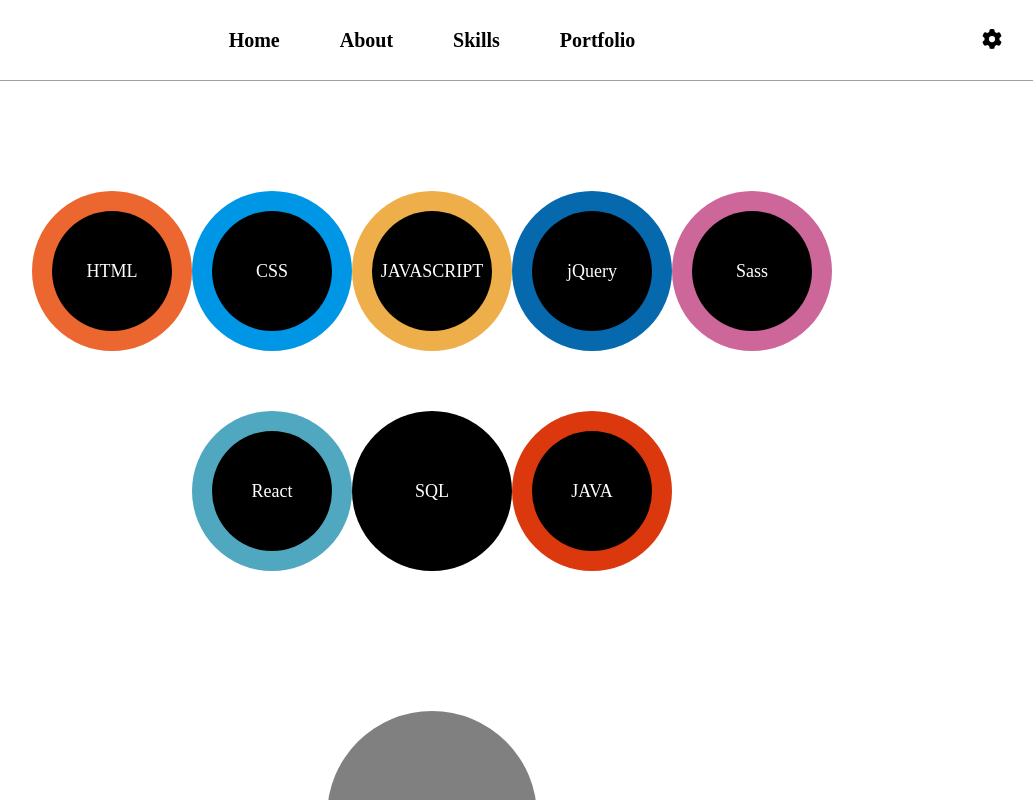
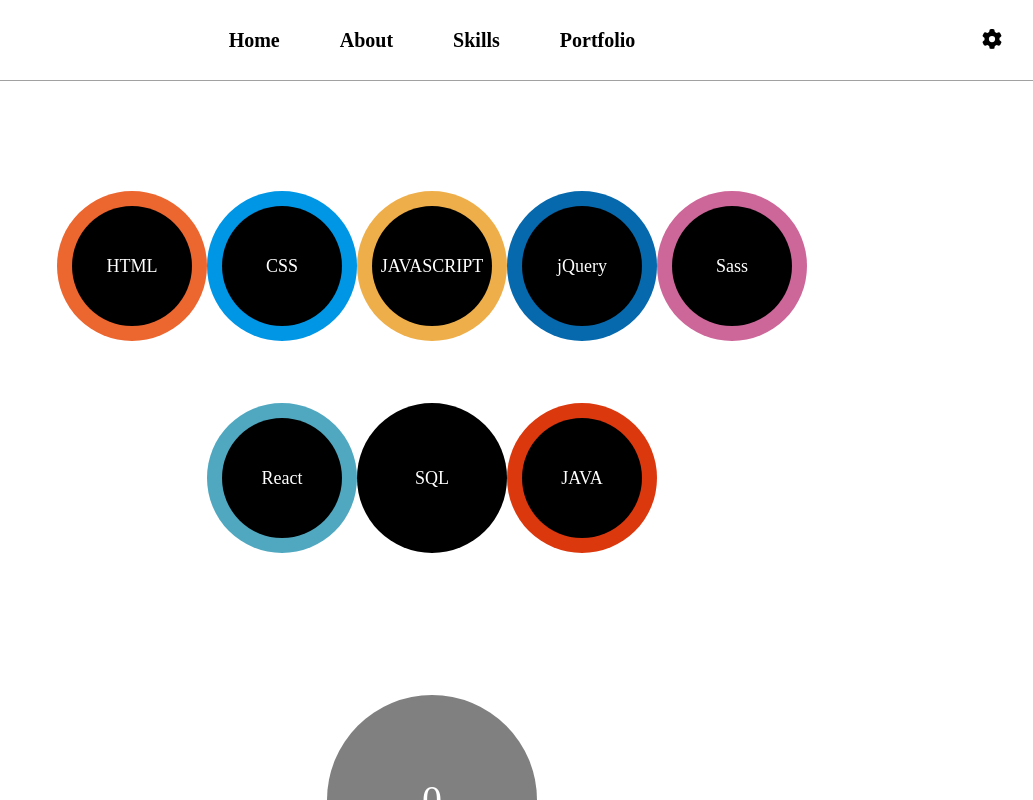
Before and after one commit to hhhjj503/React_Portfolio, a React (Create React App) app: page /React_Portfolio/skills in a window 1280 px wide. Shown: the top 800 px of the page, without its empty margins (208-1241 px from the left). Built offline with nearby package versions, Linux system fonts and the light colour scheme.

Commit message:
20230525

```diff
--- a/src/components/Li.js
+++ b/src/components/Li.js
@@ -2,15 +2,27 @@
 import styled, { keyframes } from 'styled-components';
 
 const Li = ({ background, animation, score, onClick, children }) => {
+  const showElements = () => {
+    return keyframes`
+      0% {
+
+      }
+      100% {
+        top:0;
+        opacity:1
+      }
+    `;
+  };
+
   const LiComponent = styled.li`
     color: white;
     position: relative;
     display: inline-block;
     margin: 30px 0;
     text-align: center;
-    width: 160px;
-    height: 160px;
-    line-height: 160px;
+    width: 150px;
+    height: 150px;
+    line-height: 150px;
     box-sizing: border-box;
     background-color: ${() => (background === '' ? '#626262' : background)};
     //border-radius: 10px;
@@ -18,6 +30,36 @@
     transition: 0.3s ease-in-out;
     cursor: pointer;
     position: relative;
+    overflow: hidden;
+    top: 30px;
+    opacity: 0;
+    animation: ${showElements} 0.5s forwards ease;
+
+    &:nth-child(2) {
+      animation-delay: 0.1s;
+    }
+    &:nth-child(3) {
+      animation-delay: 0.2s;
+    }
+    &:nth-child(4) {
+      animation-delay: 0.3s;
+    }
+    &:nth-child(5) {
+      animation-delay: 0.4s;
+    }
+    &:nth-child(6) {
+      animation-delay: 0.5s;
+    }
+    &:nth-child(7) {
+      animation-delay: 0.6s;
+    }
+    &:nth-child(8) {
+      animation-delay: 0.7s;
+    }
+
+    &:hover {
+      border-radius: 10px;
+    }
 
     &:before {
       content: '';
@@ -43,11 +85,11 @@
     }
 
     & svg {
-      width: 160px;
-      height: 160px;
+      width: 150px;
+      height: 150px;
       fill: none;
       stroke: white;
-      stroke-width: 10px;
+      stroke-width: 5px;
       //stroke-dasharray: 250;
       stroke-linecap: round;
       stroke-dashoffset: -100;
@@ -159,7 +201,7 @@
     <LiComponent onClick={() => onClick(background, score)}>
       <span>{children}</span>
       <svg className="pc">
-        <circle cx="80" cy="80" r="60" />
+        <circle cx="75" cy="75" r="60" />
       </svg>
       <svg className="tablet">
         <circle cx="60" cy="60" r="50" />
--- a/src/pages/Header.js
+++ b/src/pages/Header.js
@@ -115,7 +115,7 @@
           </li>
         </Ul>
         <Config onClick={() => changeActive()}>
-          <img src={gear} alt="gear" />
+          <img src={gear} alt="톱니바퀴 아이콘 이미지" />
         </Config>
         <Palette onClick={changeColor} active={active}></Palette>
       </Header>
--- a/src/pages/Home.js
+++ b/src/pages/Home.js
@@ -1,5 +1,5 @@
-import React from 'react';
-import styled from 'styled-components';
+import React, { useEffect, useState } from 'react';
+import styled, { keyframes } from 'styled-components';
 import { DivWrapper } from '../styles/DivWrapper';
 import { H1 } from '../styles/H1';
 import { Link } from '../../node_modules/react-router-dom/dist/index';
@@ -7,6 +7,7 @@
 const Home = () => {
   //P태그
   const P = styled.p`
+  font-family: font-family: "Roboto", "Noto Sans KR", sans-serif;
     font-size: ${(props) => (props.size === '' ? '1.2rem' : props.size)};
     text-align: center;
     font-weight: ${(props) =>
@@ -25,12 +26,12 @@
     }
 
     & .sub {
-      font-size: 3rem;
+      font-size: 2.7rem;
     }
 
-    @media screen and (min-width: 480px) and (max-width: 767px) {
+    @media screen and (min-width: 480px) and (max-width: 768px) {
       line-height: 30px;
-      font-size: 2.5rem;
+      font-size: 3rem;
 
       & .sub {
         font-size: 2rem;
@@ -43,22 +44,46 @@
 
       & .sub {
         font-size: 1.5rem;
+        margin-top:30px;
       }
     } ;
   `;
 
+  const [update, setUpdate] = useState(false);
+
+  useEffect(() => {
+    setUpdate(true);
+  }, []);
+
+  const changeShape = (size) => {
+    return keyframes`
+    0% {
+     border : 0;
+    }
+    100% {
+      width: ${size};
+      height: ${size};
+      border: 1px solid black;
+    }
+    `;
+  };
+
   //배경원
   const ColorBox = styled.div`
-    width: 500px;
-    height: 500px;
-    border-radius: 50%;
-    background-color: white;
-    border: 1px solid black;
+    width: 100%;
+    height: 100%;
+    border-radius: ${(props) => (props.update === true ? '50%' : '0')};
+    box-sizing: border-box;
     position: absolute;
     top: 50%;
     left: 50%;
     transform: translate(-50%, -50%);
-    transition: 0.3s ease-in-out;
+    animation: ${(props) =>
+      props.update === true ? changeShape('500px') : ''};
+    animation-duration: 0.5s;
+    animation-fill-mode: forwards;
+    animation-timing-function: ease;
+    transition: 0.3s ease;
 
     &:hover {
       background-color: black;
@@ -72,15 +97,21 @@
       }
     }
 
-    @media screen and (min-width: 480px) and (max-width: 767px) {
-      height: 350px;
-      width: 350px;
+    @media screen and (min-width: 480px) and (max-width: 768px) {
+      animation: ${(props) =>
+        props.update === true ? changeShape('350px') : ''};
+      animation-duration: 0.5s;
+      animation-fill-mode: forwards;
+      animation-timing-function: ease;
     }
 
     @media screen and (min-width: 320px) and (max-width: 479px) {
-      height: 250px;
-      width: 250px;
-    } ;
+      animation: ${(props) =>
+        props.update === true ? changeShape('250px') : ''};
+      animation-duration: 0.5s;
+      animation-fill-mode: forwards;
+      animation-timing-function: ease;
+    }
   `;
 
   //링크태그
@@ -88,32 +119,32 @@
     position: absolute;
     top: 60%;
     left: 50%;
-    font-size: 5rem;
+    font-size: 4rem;
     font-weight: bold;
     transform: translate(-50%, -50%);
     transition: 0.3s ease-in-out;
 
-    @media screen and (min-width: 480px) and (max-width: 767px) {
+    @media screen and (min-width: 480px) and (max-width: 768px) {
       font-size: 3rem;
     }
 
     @media screen and (min-width: 320px) and (max-width: 479px) {
       font-size: 2rem;
-    } ;
+    }
   `;
 
   return (
     <DivWrapper>
       <H1 hidden={true}>Home</H1>
-      <ColorBox />
-      <P fontWeight="bold" color="rgb(65, 191, 207)" size="5rem">
+      <ColorBox update={update} />
+      <P fontWeight="bold" color="rgb(65, 191, 207)" size="4rem">
         Welcome to HJ's <span>React.js </span>Profile
         <br />
         <span className="sub"> 프로필에 방문해 주셔서 감사합니다</span>
         <br />
         <br />
       </P>
-      <StyledLink to="/React_Portfolio/about">Enter</StyledLink>
+      <StyledLink to="/React_Portfolio/about">ENTER</StyledLink>
     </DivWrapper>
   );
 };
--- a/src/pages/Portfolio.js
+++ b/src/pages/Portfolio.js
@@ -1,5 +1,5 @@
 import React from 'react';
-import styled from 'styled-components';
+import styled, { keyframes } from 'styled-components';
 import { DivWrapper } from '../styles/DivWrapper';
 import { Link } from '../../node_modules/react-router-dom/dist/index';
 
@@ -8,7 +8,7 @@
     padding: 100px;
     text-align: center;
 
-    @media screen and (min-width: 480px) and (max-width: 767px) {
+    @media screen and (min-width: 480px) and (max-width: 768px) {
       padding: 50px;
     }
 
@@ -16,6 +16,18 @@
       padding: 0;
     }
   `;
+
+  const showElements = () => {
+    return keyframes`
+      0% {
+
+      }
+      100% {
+        top:0;
+        opacity:1
+      }
+    `;
+  };
 
   const ABlockComponent = styled.a`
     display: inline-block;
@@ -26,6 +38,19 @@
     background-size: cover;
     background-position: center center;
     position: relative;
+    top: 30px;
+    opacity: 0;
+    animation: ${showElements} 0.5s forwards ease;
+
+    &:nth-child(2) {
+      animation-delay: 0.1s;
+    }
+    &:nth-child(3) {
+      animation-delay: 0.3s;
+    }
+    &:nth-child(4) {
+      animation-delay: 0.5s;
+    }
 
     &:after {
       content: '';
@@ -47,15 +72,15 @@
       }
     }
 
-    @media screen and (min-width: 480px) and (max-width: 767px) {
-      width: 250px;
-      height: 250px;
-      margin: 7px;
+    @media screen and (min-width: 480px) and (max-width: 768px) {
+      width: 270px;
+      height: 270px;
+      margin: 10px;
     }
 
     @media screen and (min-width: 320px) and (max-width: 479px) {
       width: 100%;
-      height: 200px;
+      height: 250px;
       margin: 5px 0;
     }
   `;
--- a/src/styles/DivWrapper.js
+++ b/src/styles/DivWrapper.js
@@ -44,5 +44,5 @@
 
   @media screen and (min-width: 320px) and (max-width: 479px) {
     padding: 20px;
-  } ;
+  }
 `;
```
